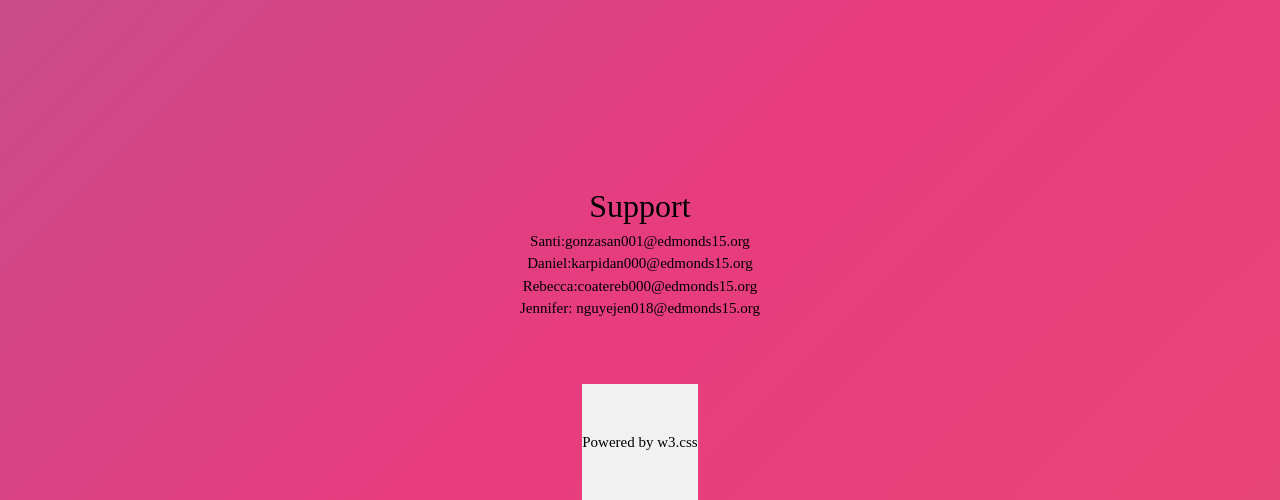
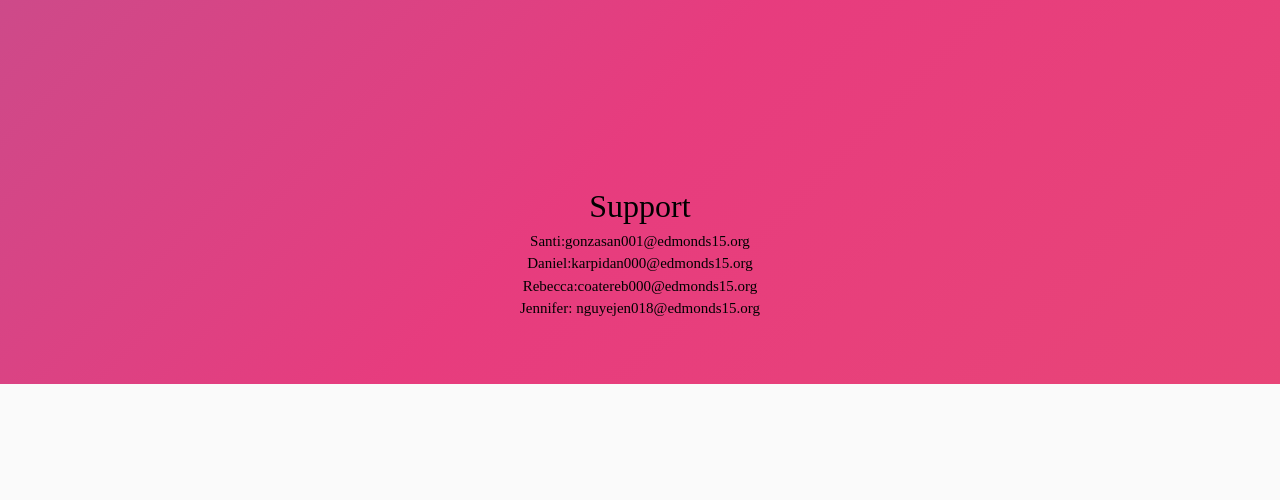
Before and after one commit to c0achRachel/test2, a plain HTML site: page index.html in a window 1280 px wide. Shown: the part 2767-3267 px from the top of the page. After the commit the page ends 3151 px from the top, so only its background shows below. Drawn offline with nearby package versions, Linux system fonts and the light colour scheme.

Commit message:
Took out footer

```diff
--- a/index.html
+++ b/index.html
@@ -116,11 +116,5 @@ h1, h2, h3, h4, h5, h6 {
 
 <!-- End page content -->
 </div>
-
-<!-- Footer -->
-<footer class="w3-center w3-light-grey w3-padding-32">
-  <p>Powered by <a href="https://www.w3schools.com/w3css/default.asp" title="W3.CSS" target="_blank" class="w3-hover-text-green">w3.css</a></p>
-</footer>
-
 </body>
 </html>
```
